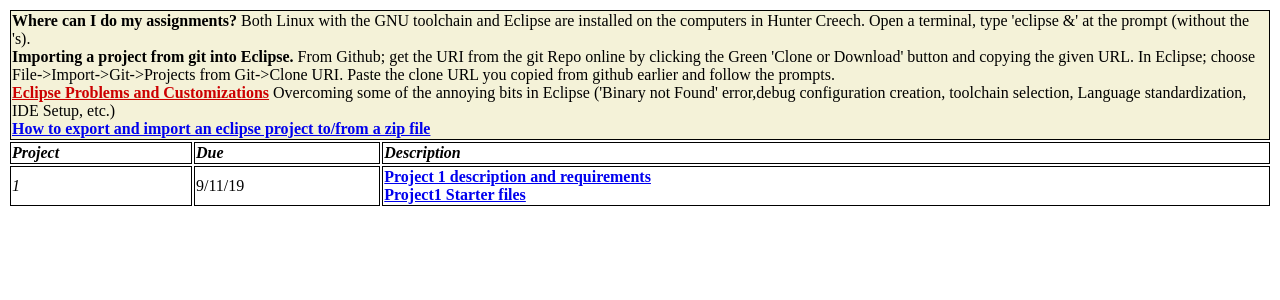
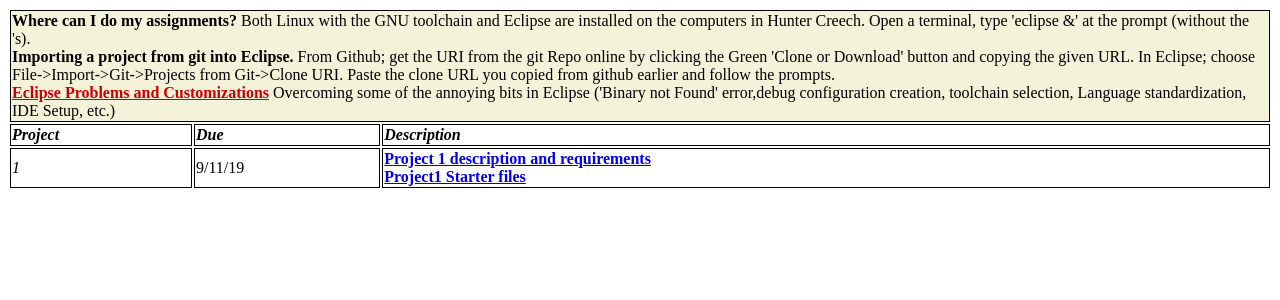
Before and after one commit to CNUClasses/CPSC327, a Jekyll site: the page navbar/Projects.html, which Jekyll copies as it is, in a window 1280 px wide. Shown: the top 300 px of the page. Built offline with Jekyll 4.4.1, drawn with Linux system fonts in a browser that asks for light colours.

Commit message:
initial project files

```diff
--- a/navbar/Projects.html
+++ b/navbar/Projects.html
@@ -23,7 +23,7 @@
 
     <strong>Importing a project from git into Eclipse.</strong>  From Github; get the URI from the git Repo online by clicking the Green 'Clone or Download' button and copying the given URL.  In Eclipse; choose File->Import->Git->Projects from Git->Clone URI.  Paste the clone URL you copied from github earlier  and follow the prompts. <br>
     <strong><a href="https://github.com/CNUClasses/CPSC327/blob/master/content/Lectures/Eclipse_Customizations.pdf" style="color: #cc0000"> Eclipse Problems and Customizations</a></strong> Overcoming some of the annoying bits in Eclipse ('Binary not Found' error,debug configuration creation, toolchain selection, Language standardization, IDE Setup, etc.) <br>
-    <strong><a href="https://github.com/CNUClasses/CPSC327/blob/master/content/Projects-Eclipse/Import_and_Export_eclipse_projects.pdf"> How to export and import an eclipse project to/from a zip file</a></strong><br>
+    <!--<strong><a href="https://github.com/CNUClasses/CPSC327/blob/master/content/Projects-Eclipse/Import_and_Export_eclipse_projects.pdf"> How to export and import an eclipse project to/from a zip file</a></strong><br>-->
             	</td>
             </tr>
             <tr>
```
